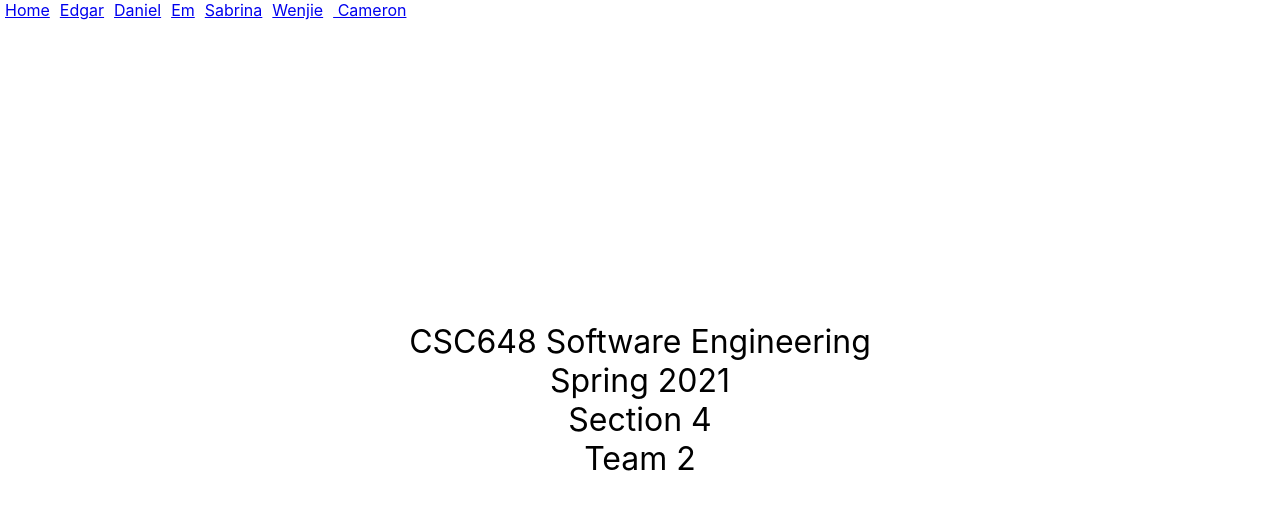
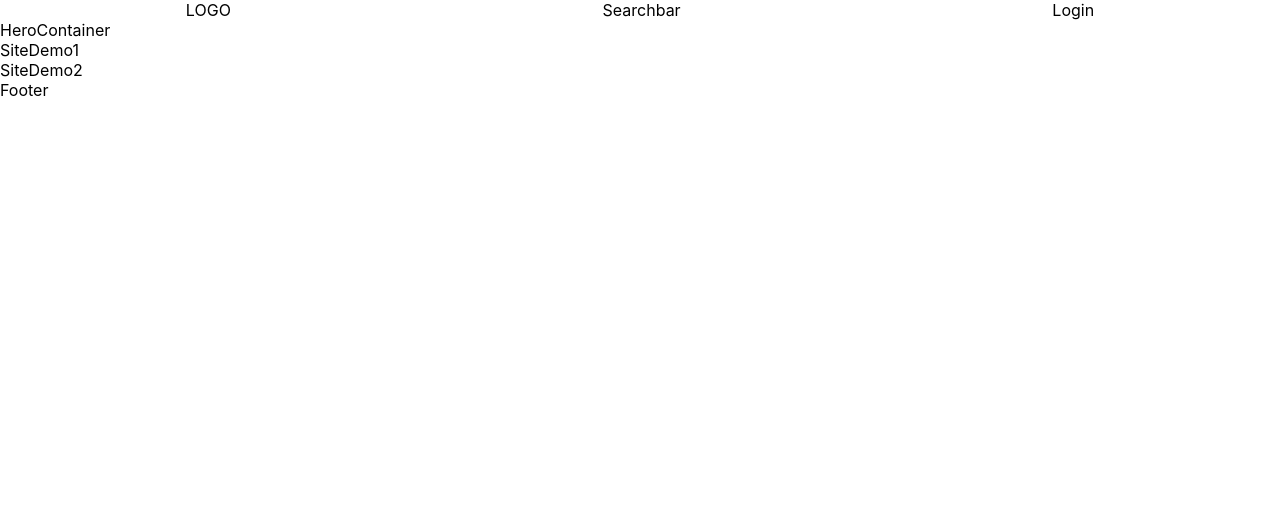
Before and after one commit to edgarjoel18/Zooble-App, a React (Create React App) app in the folder application/frontend/: page / in a window 1280 px wide. Shown: the top 510 px of the page. Built offline with nearby package versions, Linux system fonts and the light colour scheme.

Commit message:
template for homepage

```diff
--- a/application/frontend/src/App.js
+++ b/application/frontend/src/App.js
@@ -6,21 +6,23 @@ import Daniel from './components/Daniel'
 import Em from './components/Em'
 import Sabrina from './components/Sabrina'
 import Wenjie from './components/Wenjie'
+import Footer from './components/Footer'
+import NavBar from './components/NavBar'
 
 import Nav from './Nav'
 
 function App() {
   return (
     <Router>
-      <Nav/>
-      <Switch>
+      <NavBar/>
+       <Switch>
         <Route path="/" exact component={Home}/>
-        <Route path="/Edgar" component={Edgar}/>
+        {/* <Route path="/Edgar" component={Edgar}/>
         <Route path="/Daniel" component={Daniel}/>
         <Route path="/Em" component={Em}/>
         <Route path="/Sabrina" component={Sabrina}/>
         <Route path="/Wenjie" component={Wenjie}/>
-        <Route path="/Cameron" component={Cameron}/>
+        <Route path="/Cameron" component={Cameron}/> */}
       </Switch>
     </Router>
   );
--- /dev/null
+++ b/application/frontend/src/components/Footer.js
@@ -0,0 +1,11 @@
+import React from "react";
+
+function Footer() {
+  return (
+    <div>
+        Footer
+    </div>
+  );
+}
+
+export default Footer;
--- /dev/null
+++ b/application/frontend/src/components/HeroContainer.js
@@ -0,0 +1,11 @@
+import React from "react";
+
+function HeroContainer() {
+  return (
+    <div>
+        HeroContainer
+    </div>
+  );
+}
+
+export default HeroContainer;
--- a/application/frontend/src/components/Home.js
+++ b/application/frontend/src/components/Home.js
@@ -1,18 +1,20 @@
 import React from 'react'
+import HeroContainer from './HeroContainer.js'
+import SiteDemo1 from './SiteDemo1.js'
+import SiteDemo2 from './SiteDemo2.js'
+import Footer from './Footer.js'
 
 import "./Home.css"
 
 function Home() {
     return (
-        <div className="assignment-info">
-            <div>
-                CSC648 Software Engineering<br/>
-                Spring 2021<br/>
-                Section 4<br/>
-                Team 2
-            </div>
+        <div>
+            <HeroContainer/>
+            <SiteDemo1/>
+            <SiteDemo2/>
+            <Footer/>
         </div>
     )
 }
 
-export default Home
+export default Home;
--- /dev/null
+++ b/application/frontend/src/components/NavBar.css
@@ -0,0 +1,18 @@
+.navbar{
+    display: grid;
+    grid-template-columns: 3;
+}
+.navbar-left{
+    justify-self: center;
+    grid-column: 1 / span 1;
+}
+
+.navbar-right{
+    justify-self: center;
+    grid-column: 3 / span 1;
+}
+
+.navbar-searchbar{
+    justify-self: center;
+    grid-column: 2/ span 1;
+}
--- /dev/null
+++ b/application/frontend/src/components/NavBar.js
@@ -0,0 +1,18 @@
+import React from 'react'
+import SearchBar from './SearchBar'
+import NavBarLeft from './NavBarLeft'
+import NavBarRight from './NavBarRight'
+
+import './NavBar.css'
+
+function NavBar() {
+    return (
+        <div className="navbar">
+            <NavBarLeft />
+            <SearchBar/>
+            <NavBarRight/>
+        </div>
+    )
+}
+
+export default NavBar;
--- /dev/null
+++ b/application/frontend/src/components/NavBarLeft.js
@@ -0,0 +1,11 @@
+import React from "react";
+
+function NavBarLeft() {
+  return (
+    <span  className="navbar-left">
+        LOGO
+    </span>
+  );
+}
+
+export default NavBarLeft;
--- /dev/null
+++ b/application/frontend/src/components/NavBarRight.js
@@ -0,0 +1,11 @@
+import React from "react";
+
+function NavBarRight() {
+  return (
+    <span className="navbar-right">
+        Login
+    </span>
+  );
+}
+
+export default NavBarRight;
--- /dev/null
+++ b/application/frontend/src/components/SearchBar.js
@@ -0,0 +1,11 @@
+import React from "react";
+
+function SearchBar() {
+  return (
+    <span className="navbar-searchbar">
+        Searchbar
+    </span>
+  );
+}
+
+export default SearchBar;
--- /dev/null
+++ b/application/frontend/src/components/SiteDemo1.js
@@ -0,0 +1,11 @@
+import React from "react";
+
+function SiteDemo1() {
+  return (
+    <div>
+        SiteDemo1
+    </div>
+  );
+}
+
+export default SiteDemo1;
--- /dev/null
+++ b/application/frontend/src/components/SiteDemo2.js
@@ -0,0 +1,11 @@
+import React from "react";
+
+function SiteDemo2() {
+  return (
+    <div>
+        SiteDemo2
+    </div>
+  );
+}
+
+export default SiteDemo2;
```
Also changed, not shown: 1 other file (tests, documents, lock files or other folders).
